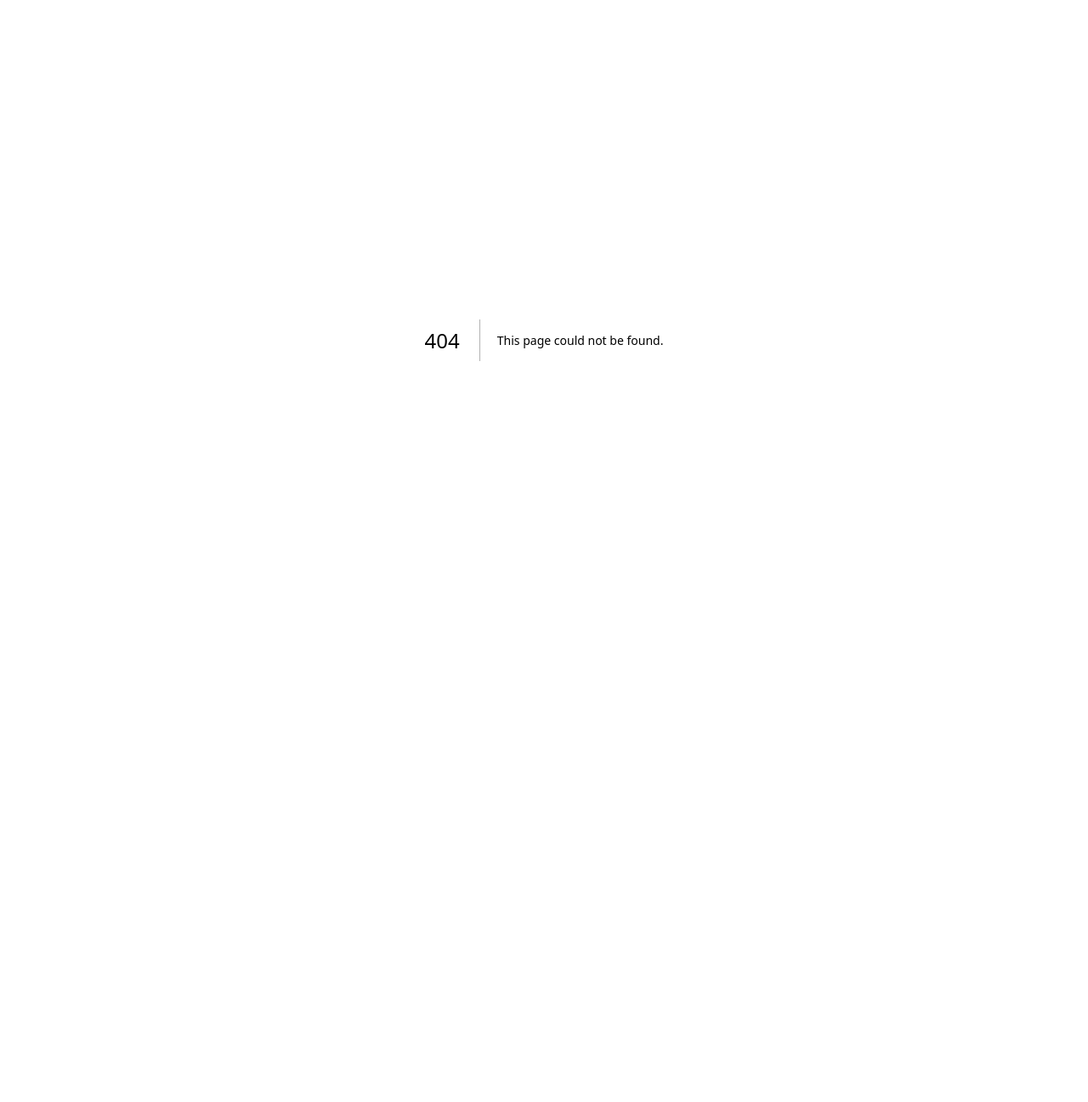
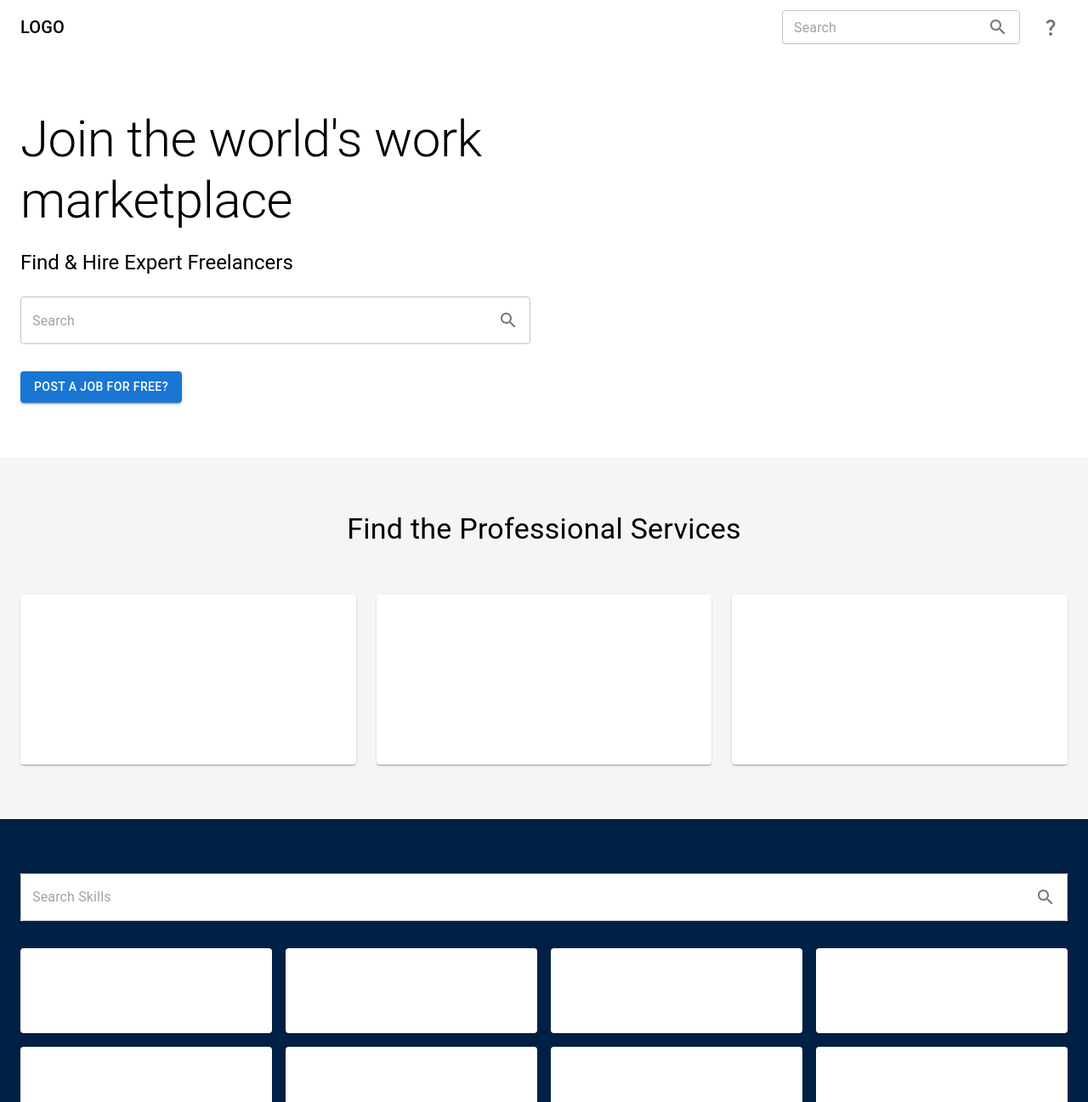
Before and after one commit to Lyx312/project-fpw, a Next.js app: page /landing in a window 1280 px wide. Before the commit this address had no page. Shown: the top 1297 px of the page at 85% size. Before the commit the page ends 800 px from the top, so only its background shows below. Built offline with nearby package versions, Linux system fonts and the light colour scheme; what @mui/material-nextjs would draw is missing.

Commit message:
added temporary landing page

```diff
--- /dev/null
+++ b/src/app/(pages)/landing/page.tsx
@@ -0,0 +1,234 @@
+import React from 'react';
+import {
+  AppBar,
+  Box,
+  Button,
+  Card,
+  Container,
+  Grid,
+  IconButton,
+  InputAdornment,
+  TextField,
+  Toolbar,
+  Typography
+} from '@mui/material';
+import {
+  Search as SearchIcon,
+  QuestionMark as QuestionIcon,
+  Language as LanguageIcon,
+  Facebook as FacebookIcon,
+  Twitter as TwitterIcon,
+  Instagram as InstagramIcon,
+  YouTube as YouTubeIcon
+} from '@mui/icons-material';
+
+const LandingPage = () => {
+  const categories = [
+    'Art Design',
+    'UI & UX Design',
+    'Data Entry',
+    'Graphic Design',
+    'Video Editing',
+    'Virtual Assistant',
+    'Website Design',
+    'Mobile App Programming',
+    'Social Media Manager'
+  ];
+
+  const footerLinks = {
+    Category: ['Categories', 'Projects', 'Freelancers', 'Membership'],
+    About: ['About Us', 'How it Works', 'Team', 'Community'],
+    Terms: ['Privacy Policy', 'Terms & Conditions', 'Fees and Charges', 'Feedback']
+  };
+
+  return (
+    <Box sx={{ flexGrow: 1 }}>
+      {/* Header */}
+      <AppBar position="static" color="transparent" elevation={0}>
+        <Toolbar>
+          <Typography variant="h6" sx={{ flexGrow: 1 }}>
+            LOGO
+          </Typography>
+          <TextField
+            size="small"
+            placeholder="Search"
+            sx={{ mr: 2, backgroundColor: 'white' }}
+            InputProps={{
+              endAdornment: (
+                <InputAdornment position="end">
+                  <SearchIcon />
+                </InputAdornment>
+              ),
+            }}
+          />
+          <IconButton><QuestionIcon /></IconButton>
+        </Toolbar>
+      </AppBar>
+
+      {/* Hero Section */}
+      <Container maxWidth="xl" sx={{ mt: 8, mb: 8 }}>
+        <Grid container spacing={4}>
+          <Grid item xs={12} md={6}>
+            <Typography variant="h2" gutterBottom>
+              Join the world's work marketplace
+            </Typography>
+            <Typography variant="h5" gutterBottom>
+              Find & Hire Expert Freelancers
+            </Typography>
+            <TextField
+              fullWidth
+              placeholder="Search"
+              sx={{ mt: 2, mb: 2 }}
+              InputProps={{
+                endAdornment: (
+                  <InputAdornment position="end">
+                    <SearchIcon />
+                  </InputAdornment>
+                ),
+              }}
+            />
+            <Button variant="contained" color="primary" sx={{ mt: 2 }}>
+              Post a Job for Free?
+            </Button>
+          </Grid>
+          <Grid item xs={12} md={6}>
+            {/* Hero image would go here */}
+          </Grid>
+        </Grid>
+      </Container>
+
+      {/* Professional Services Section */}
+      <Box sx={{ backgroundColor: '#f5f5f5', py: 8 }}>
+        <Container maxWidth="xl">
+          <Typography variant="h4" gutterBottom align="center">
+            Find the Professional Services
+          </Typography>
+          <Grid container spacing={3} sx={{ mt: 4 }}>
+            {[1, 2, 3].map((item) => (
+              <Grid item xs={12} sm={4} key={item}>
+                <Card sx={{ height: 200 }} />
+              </Grid>
+            ))}
+          </Grid>
+        </Container>
+      </Box>
+
+      {/* Skills Section */}
+      <Box sx={{ backgroundColor: '#002145', color: 'white', py: 8 }}>
+        <Container maxWidth="xl">
+          <TextField
+            fullWidth
+            placeholder="Search Skills"
+            sx={{ mb: 4, backgroundColor: 'white' }}
+            InputProps={{
+              endAdornment: (
+                <InputAdornment position="end">
+                  <SearchIcon />
+                </InputAdornment>
+              ),
+            }}
+          />
+          <Grid container spacing={2}>
+            {[1, 2, 3, 4, 5, 6, 7, 8].map((item) => (
+              <Grid item xs={12} sm={6} md={3} key={item}>
+                <Card sx={{ height: 100 }} />
+              </Grid>
+            ))}
+          </Grid>
+          <Button
+            variant="contained"
+            color="primary"
+            sx={{ mt: 4, display: 'block', mx: 'auto' }}
+          >
+            More Skills
+          </Button>
+        </Container>
+      </Box>
+
+      {/* Categories Section */}
+      <Box sx={{ py: 8 }}>
+        <Container maxWidth="xl">
+          <Typography variant="h4" gutterBottom align="center">
+            Easy Way to Get Jobs Around the World
+          </Typography>
+          <Grid container spacing={2} sx={{ mb: 4 }}>
+            <Grid item xs={6}>
+              <Button fullWidth variant="contained" color="primary">
+                Indonesia
+              </Button>
+            </Grid>
+            <Grid item xs={6}>
+              <Button fullWidth variant="contained" color="primary">
+                World
+              </Button>
+            </Grid>
+          </Grid>
+          <Typography variant="h6" gutterBottom>
+            Recommendation Category
+          </Typography>
+          <Grid container spacing={2}>
+            {categories.map((category, index) => (
+              <Grid item xs={12} sm={6} md={4} key={index}>
+                <Button
+                  fullWidth
+                  variant="contained"
+                  sx={{ backgroundColor: '#002145', color: 'white' }}
+                >
+                  {category}
+                </Button>
+              </Grid>
+            ))}
+          </Grid>
+        </Container>
+      </Box>
+
+      {/* Footer */}
+      <Box sx={{ backgroundColor: '#87CEEB', color: 'black', py: 8 }}>
+        <Container maxWidth="xl">
+          <Grid container spacing={4}>
+            <Grid item xs={12} md={3}>
+              <Box sx={{ display: 'flex', alignItems: 'center', mb: 2 }}>
+                <QuestionIcon sx={{ mr: 1 }} />
+                <Typography>Help & Supports</Typography>
+              </Box>
+              <Box sx={{ display: 'flex', alignItems: 'center' }}>
+                <LanguageIcon sx={{ mr: 1 }} />
+                <Typography>International</Typography>
+              </Box>
+            </Grid>
+            {Object.entries(footerLinks).map(([title, links]) => (
+              <Grid item xs={12} md={3} key={title}>
+                <Typography variant="h6" gutterBottom>
+                  {title}
+                </Typography>
+                {links.map((link) => (
+                  <Typography key={link} sx={{ mb: 1 }}>
+                    {link}
+                  </Typography>
+                ))}
+              </Grid>
+            ))}
+          </Grid>
+          <Box sx={{ mt: 4, display: 'flex', justifyContent: 'space-between', alignItems: 'center' }}>
+            <Box>
+              <Typography>xx,xxx,xxx Registered Users</Typography>
+              <Typography>xx,xxx,xxx Total Jobs Posted</Typography>
+            </Box>
+            <Box>
+              <Typography>Follow Us:</Typography>
+              <IconButton><FacebookIcon /></IconButton>
+              <IconButton><TwitterIcon /></IconButton>
+              <IconButton><InstagramIcon /></IconButton>
+              <IconButton><YouTubeIcon /></IconButton>
+            </Box>
+          </Box>
+          <Typography align="right" sx={{ mt: 2 }}>
+            Copyright © 2024 (Nama Team)
+          </Typography>
+        </Container>
+      </Box>
+    </Box>
+  );
+};
+
+export default LandingPage;
--- a/src/app/layout.tsx
+++ b/src/app/layout.tsx
@@ -28,7 +28,7 @@ export default function RootLayout({
 }>) {
   return (
     <html lang="en">
-      <body>
+      <body style={{margin: 0}}>
         <AppRouterCacheProvider>
           {/* <ThemeProvider theme={theme}> */}
             {children}
```
Also changed, not shown: src/app/(pages)/login/page.tsx (renamed from src/app/login/page.tsx), src/app/(pages)/register/page.tsx (renamed from src/app/register/page.tsx).
